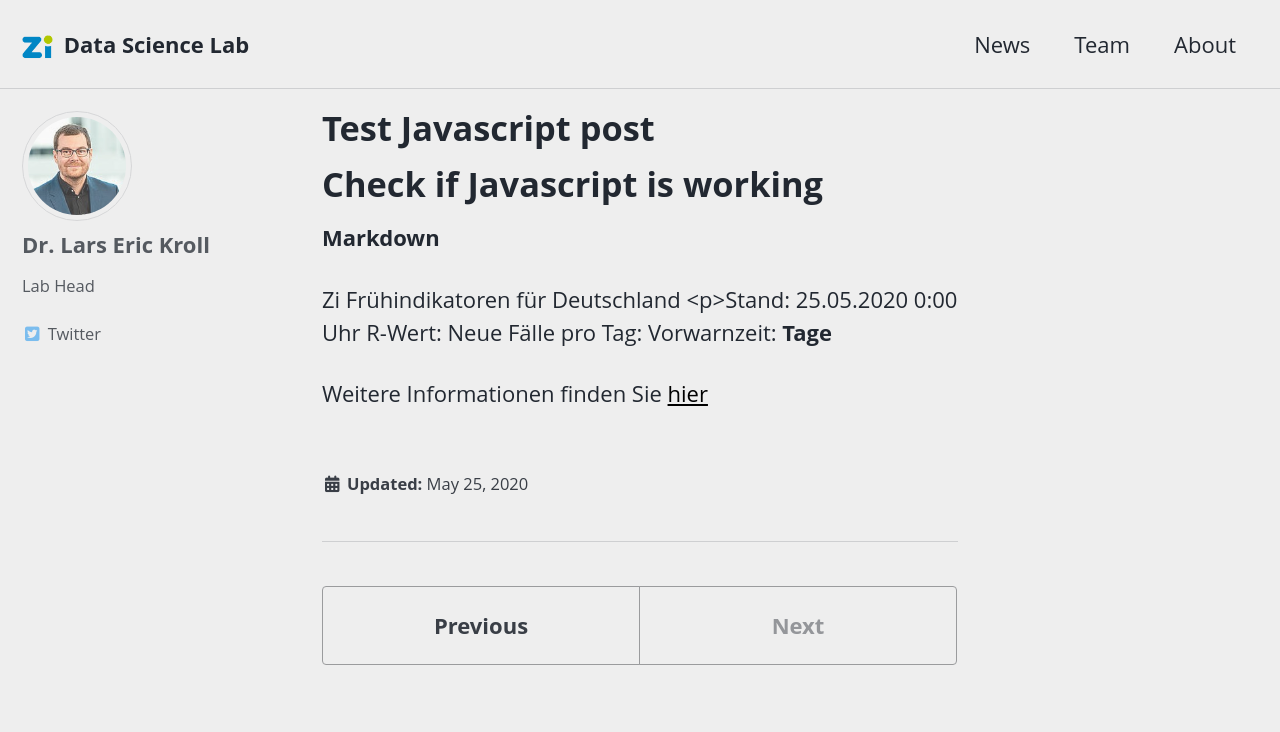
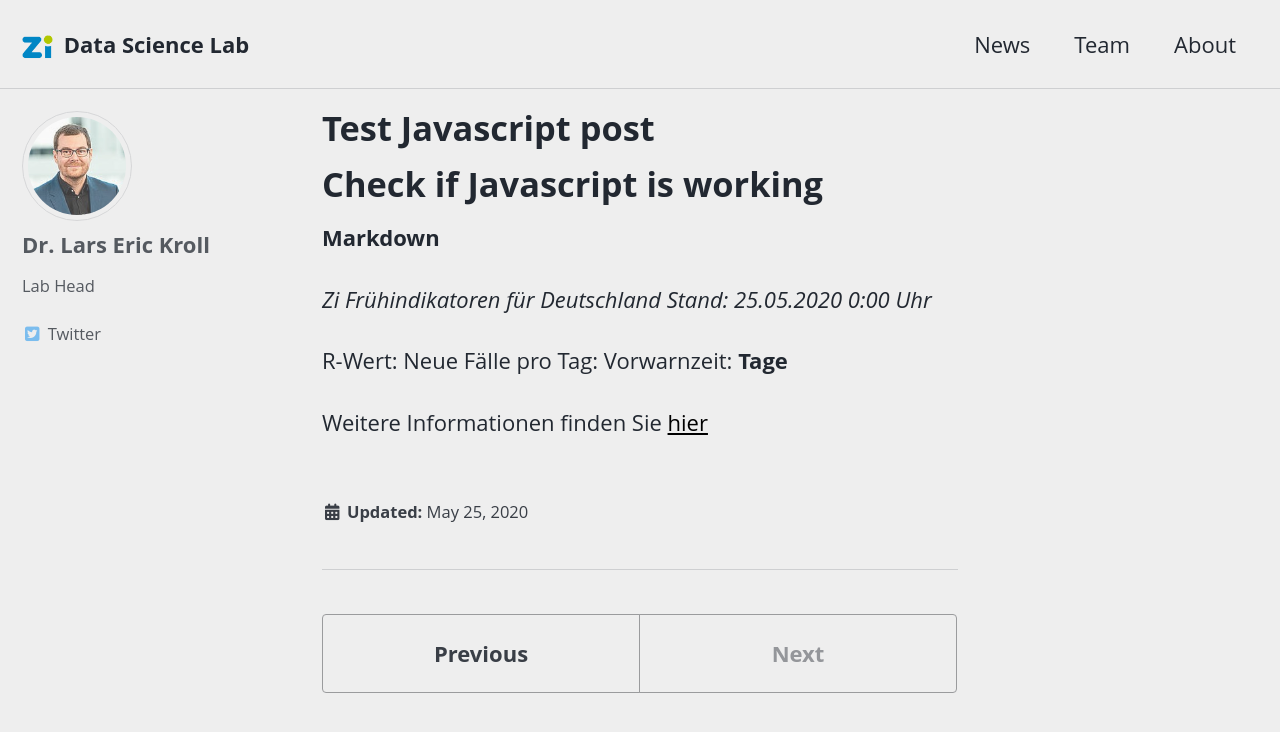
Before and after one commit to zidatalab/zidatalab.github.io, a Jekyll site: the page built from _posts/2020-05-25-test-javascriptinposts.md, in a window 1280 px wide and 900 px high. Shown: the top 732 px of the window. Built offline with Jekyll 4.4.1, drawn with Linux system fonts in a browser that asks for light colours; cached includes are drawn as plain includes; nearby versions of some CDN libraries.

```diff
--- a/_posts/2020-05-25-test-javascriptinposts.md
+++ b/_posts/2020-05-25-test-javascriptinposts.md
@@ -8,7 +8,8 @@ title:  "Test Javascript post"
 
 **Markdown**
 
-Zi Frühindikatoren für Deutschland <p>Stand: <span id="ZICOVIDFI_Stand"></span> 0:00 Uhr
+*Zi Frühindikatoren für Deutschland Stand: <span id="ZICOVIDFI_Stand"></span> 0:00 Uhr*
+
 R-Wert: <strong><span id="ZICOVIDFI_RWert"></span></strong>
 Neue Fälle pro Tag: <strong><span id="ZICOVIDFI_FaelleproTag"></span></strong>
 Vorwarnzeit: <strong><span id="ZICOVIDFI_Vorwarnzeit"></span> Tage</strong>
```
